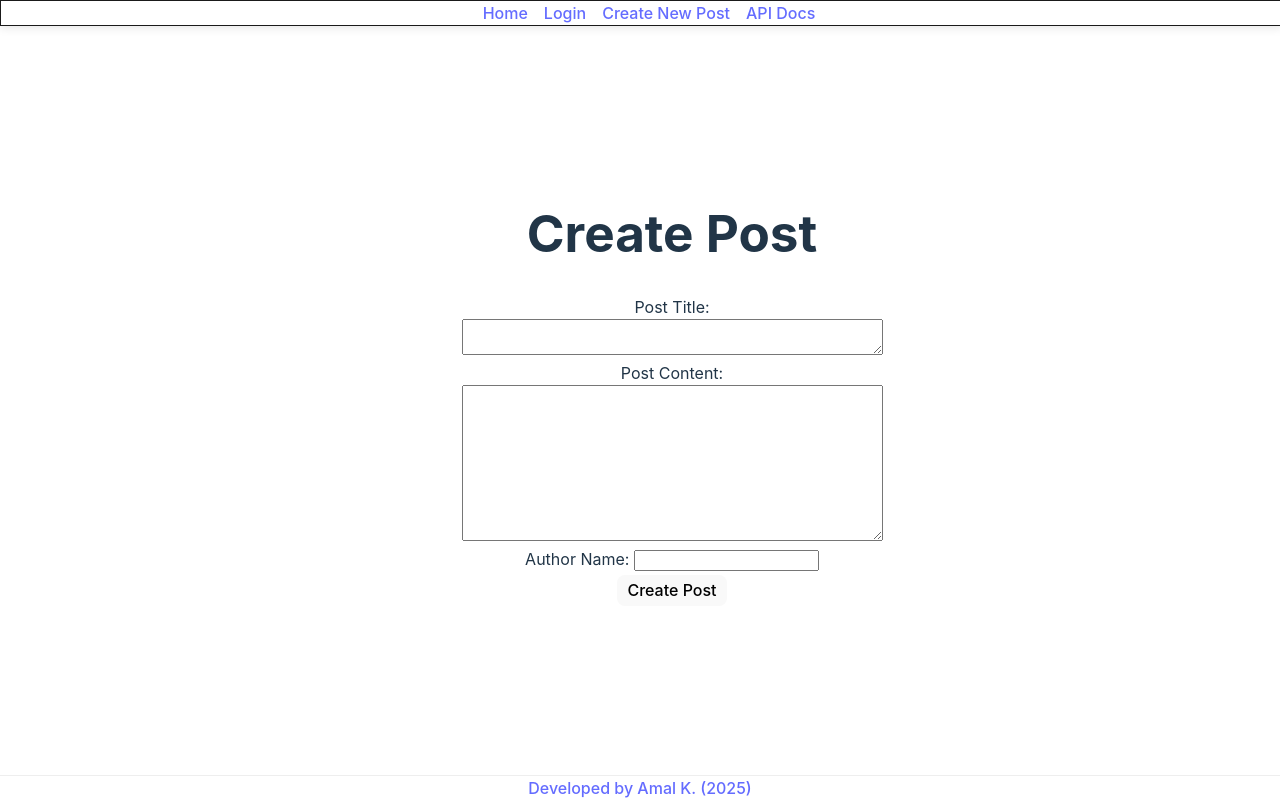
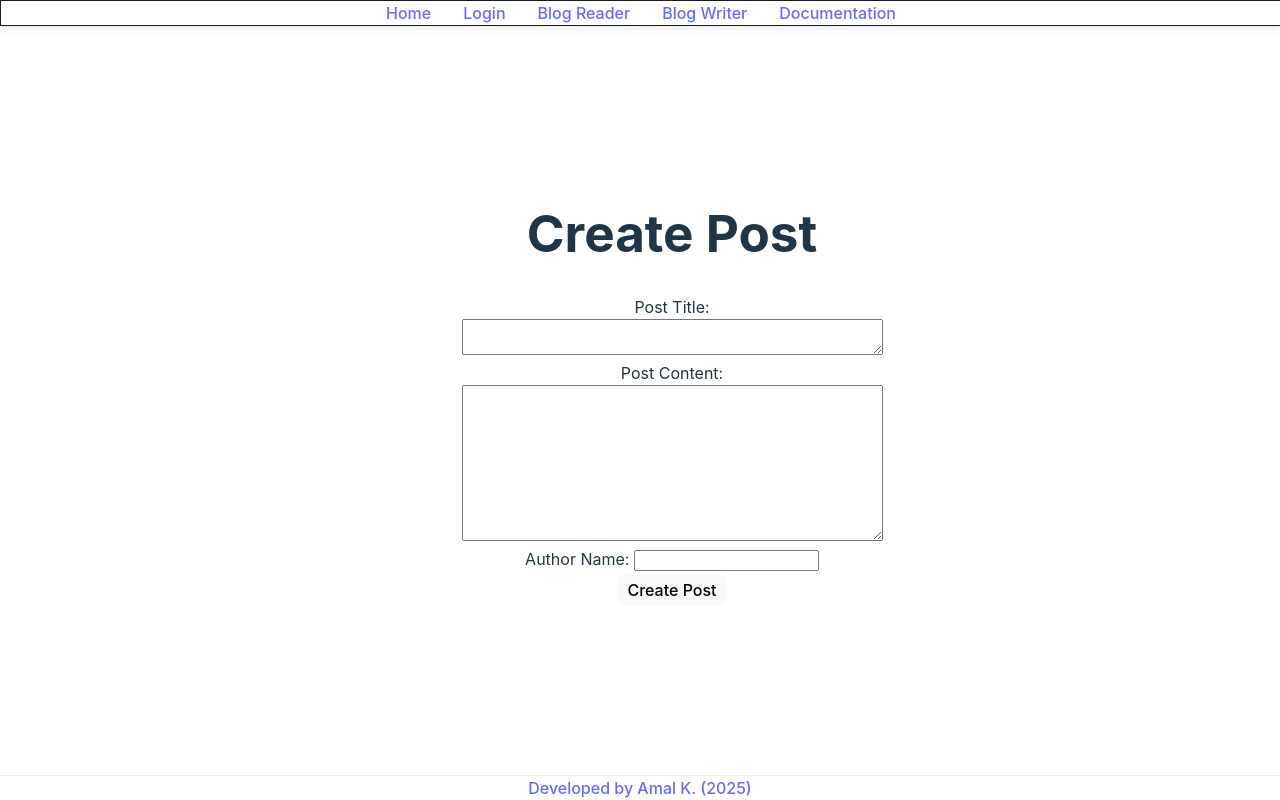
Before and after one commit to amaldevelops/full-stack-blog, a React (Vite) app in the folder frontend/: page /full-stack-blog/writer/home in a window 1280 px wide. Shown: the top 800 px of the page. Built offline with nearby package versions, Linux system fonts and the light colour scheme.

Commit message:
Updated Navigation links

```diff
--- a/frontend/src/components/App.jsx
+++ b/frontend/src/components/App.jsx
@@ -12,7 +12,6 @@ import TechnicalInfo from "./TechnicalInfo";
 function App() {
   return (
     <>
-      {/* <NavigationBar /> */}
       <AllPosts />
       <TechStack />
     </>
--- a/frontend/src/components/CreatePost.jsx
+++ b/frontend/src/components/CreatePost.jsx
@@ -9,9 +9,9 @@ function CreatePost() {
 
   const formSubmissionHandler = (event) => {
     event.preventDefault();
-    console.log("Prevented");
+    console.log(newPostObject);
   };
-  console.log(newPostObject);
+
   return (
     <div>
       <h1>Create Post</h1>
@@ -23,6 +23,7 @@ function CreatePost() {
           name="postTitle"
           rows="2"
           cols="50"
+          type="text"
           value={newPostObject.postTitle}
           onChange={(event) => {
             SetNewPostObject({
@@ -39,6 +40,7 @@ function CreatePost() {
           name="postContent"
           rows="10"
           cols="50"
+          type="text"
           value={newPostObject.postContent}
           onChange={(event) => {
             SetNewPostObject({
@@ -63,7 +65,7 @@ function CreatePost() {
           readOnly
         ></input>
         <br />
-        <button type="button">Create Post</button>
+        <button type="submit">Create Post</button>
       </form>
     </div>
   );
--- a/frontend/src/components/NavigationBar.jsx
+++ b/frontend/src/components/NavigationBar.jsx
@@ -6,11 +6,18 @@ function NavigationBar() {
       <Link to="/full-stack-blog" className="Links">
         Home
       </Link>
-      <Link to="/full-stack-blog/login">Login</Link>
+      <Link to="/full-stack-blog/login" className="Links">
+        Login
+      </Link>
+      <Link to="/full-stack-blog/reader/home" className="Links">
+        Blog Reader
+      </Link>
       <Link to="/full-stack-blog/writer/home" className="Links">
-        Create New Post
+        Blog Writer
       </Link>
-      <Link to="/full-stack-blog/api-docs">API Docs</Link>
+      <Link to="/full-stack-blog/api-docs" className="Links">
+        Documentation
+      </Link>
     </div>
   );
 }
```
